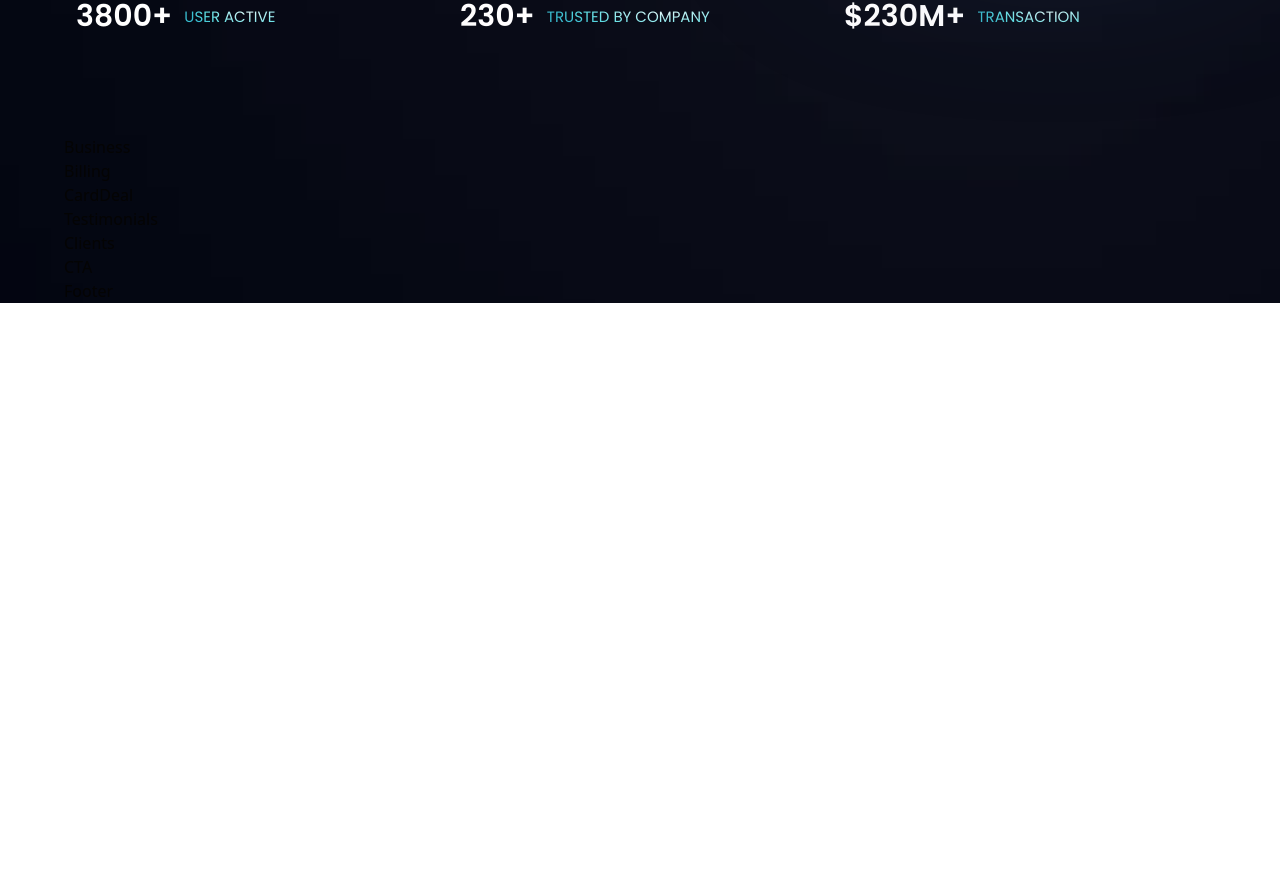
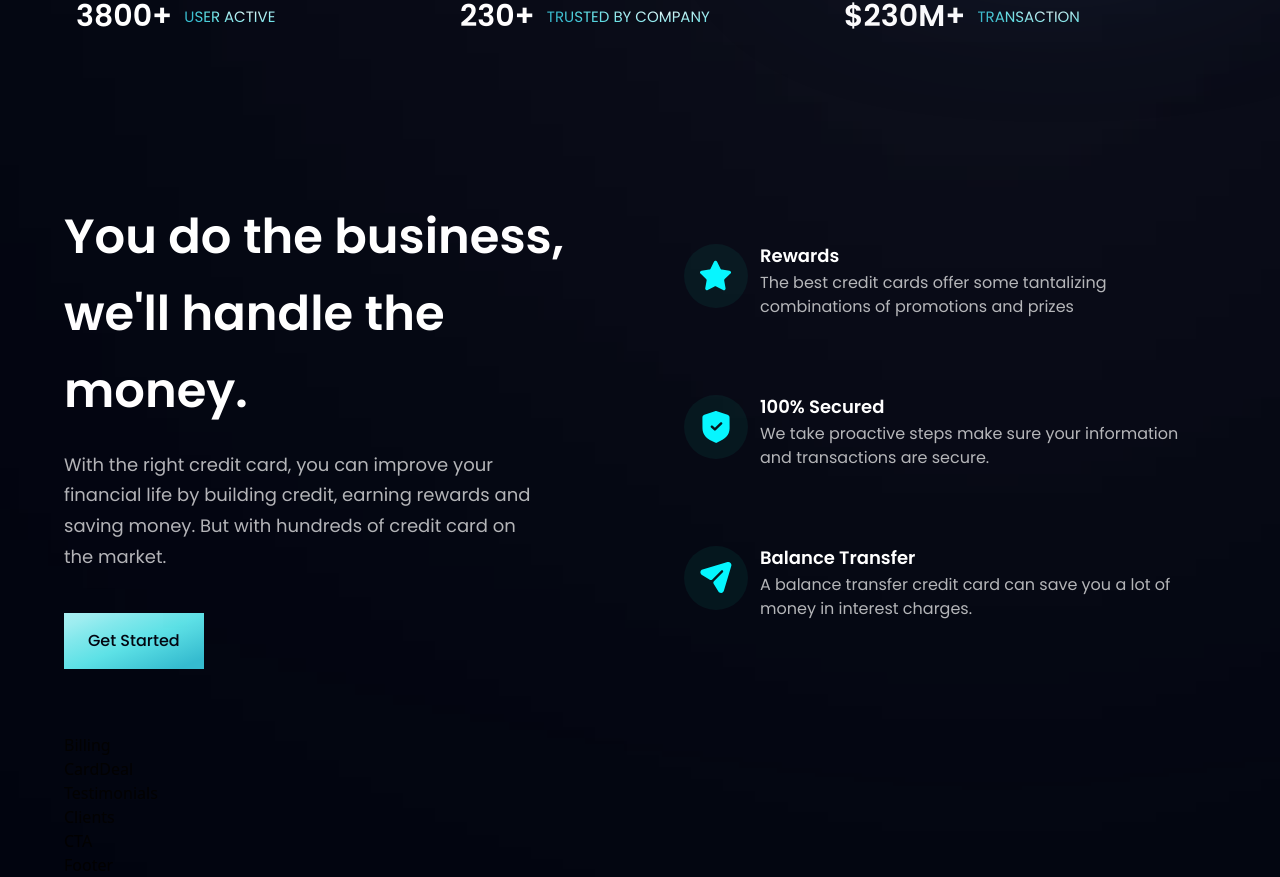
Before and after one commit to antoniokamiri/ReactjsBankWebsite, a React (Vite) app: page / in a window 1280 px wide. Shown: the part 810-1687 px from the top of the page. Before the commit the page ends 1113 px from the top, so only its background shows below. Built offline with nearby package versions, Linux system fonts and the light colour scheme.

Commit message:
Business and Button Components

```diff
--- a/src/App.jsx
+++ b/src/App.jsx
@@ -1,4 +1,3 @@
-import React from 'react'
 import styles from './style'
 import { NavBar, Hero, Stats, Business, Billing, CardDeal, Testimonials, Clients, CTA, Footer } from './components'
 
--- a/src/components/Business.jsx
+++ b/src/components/Business.jsx
@@ -1,8 +1,54 @@
-import React from 'react'
+import { features } from '../constants';
+import styles, { layout } from '../style';
+import Buttons from './Buttons';
+
+const FeatureCard = ({icon, title, content, index}) => (
+  <div className={` flex flex-row p-6 rounded-[20px] ${index !== features.length -1 ? "mb-6" : "mb-0"} feature-card`}>
+    <div className={`w-[64px] h-[64px] rounded-full ${styles.flexCenter} bg-dimBlue`}>
+      <img src={icon} alt="ImageIcon" className='w-[50%] h-[50%] object-contain' />
+    </div>
+    <div className='flex-1 flex flex-col ml-3'>
+      <h4 className='font-poppins font-semibold text-white text-[18px] leading-[23px] mb-1'>
+        {title}
+      </h4>
+      <p className='font-poppins font-normal text-dimWhite text-[16px] leading-[24px] mb-1'>
+        {content}
+      </p>
+    </div>
+  </div>
+)
+
 
 function Business() {
   return (
-    <div>Business</div>
+    <section id="features" className={layout.section}>
+      <div className={layout.sectionInfo}>
+        <h2 className={styles.heading2}>
+          You do the business, <br className='sm:block hidden' />
+          we'll handle the money.
+        </h2>
+        <p className={`${styles.paragraph} max-w-[470px] mt-5`}>
+          With the right credit card, you can improve your financial life by building
+          credit, earning rewards and saving money. But with hundreds of credit card
+          on the market.
+        </p>
+
+        <Buttons styles ='mt-10' />
+
+      </div>
+
+      <div className={`${layout.sectionImg} flex-col`}>
+        {
+          features.map((feature, index) => (
+
+            <FeatureCard key={feature.id} {...feature} index={index} />
+
+          ))
+        }
+
+      </div>
+
+    </section>
   )
 }
 
--- a/src/components/Buttons.jsx
+++ b/src/components/Buttons.jsx
@@ -1,8 +1,10 @@
 import React from 'react'
 
-function Buttons() {
+function Buttons({styles}) {
   return (
-    <div>Buttons</div>
+    <button type='button' className={`py-4 px-6 bg-blue-gradient font-poppins font-medium text-[18] text-primary outline-none ${styles} `}>
+        Get Started
+    </button>
   )
 }
 
```
